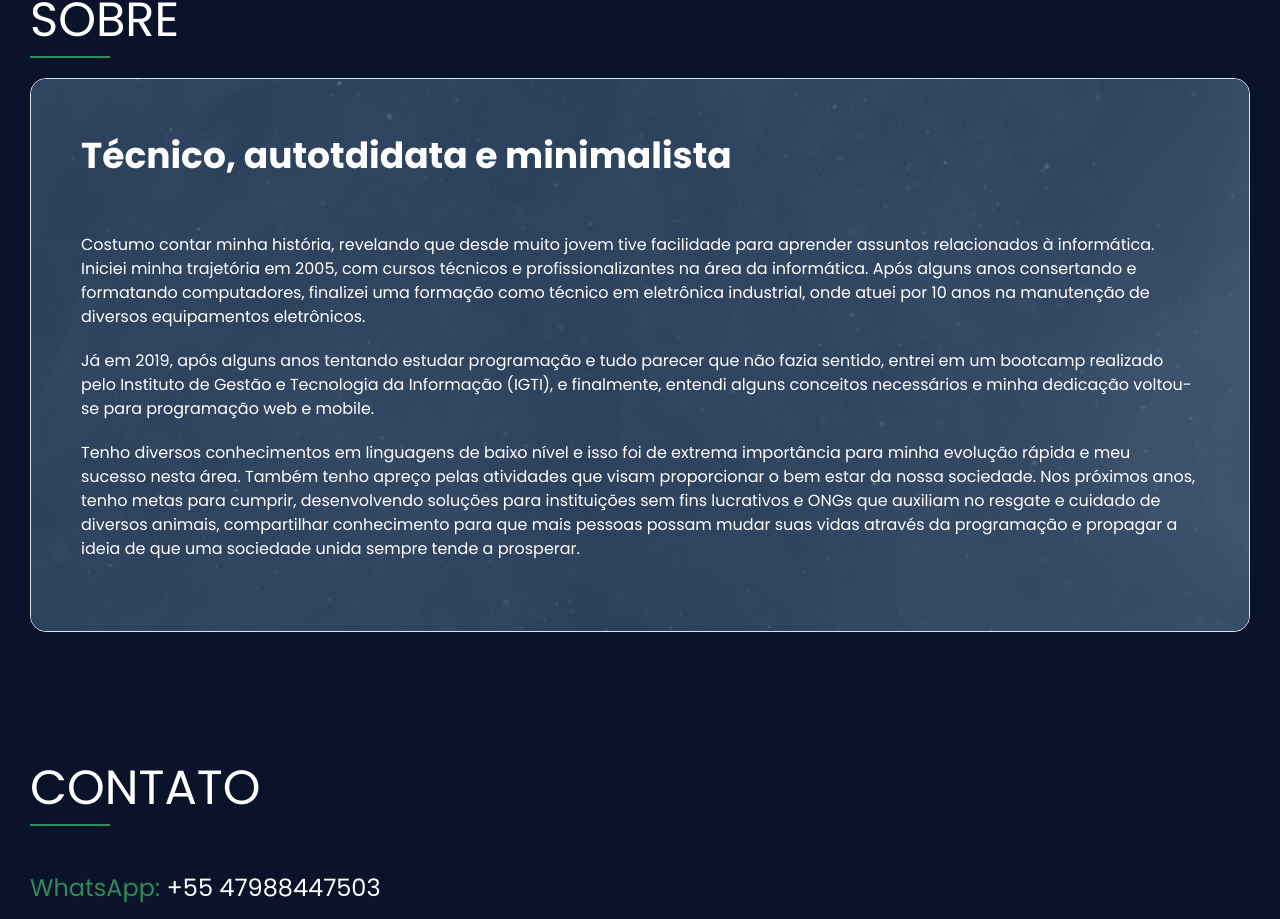
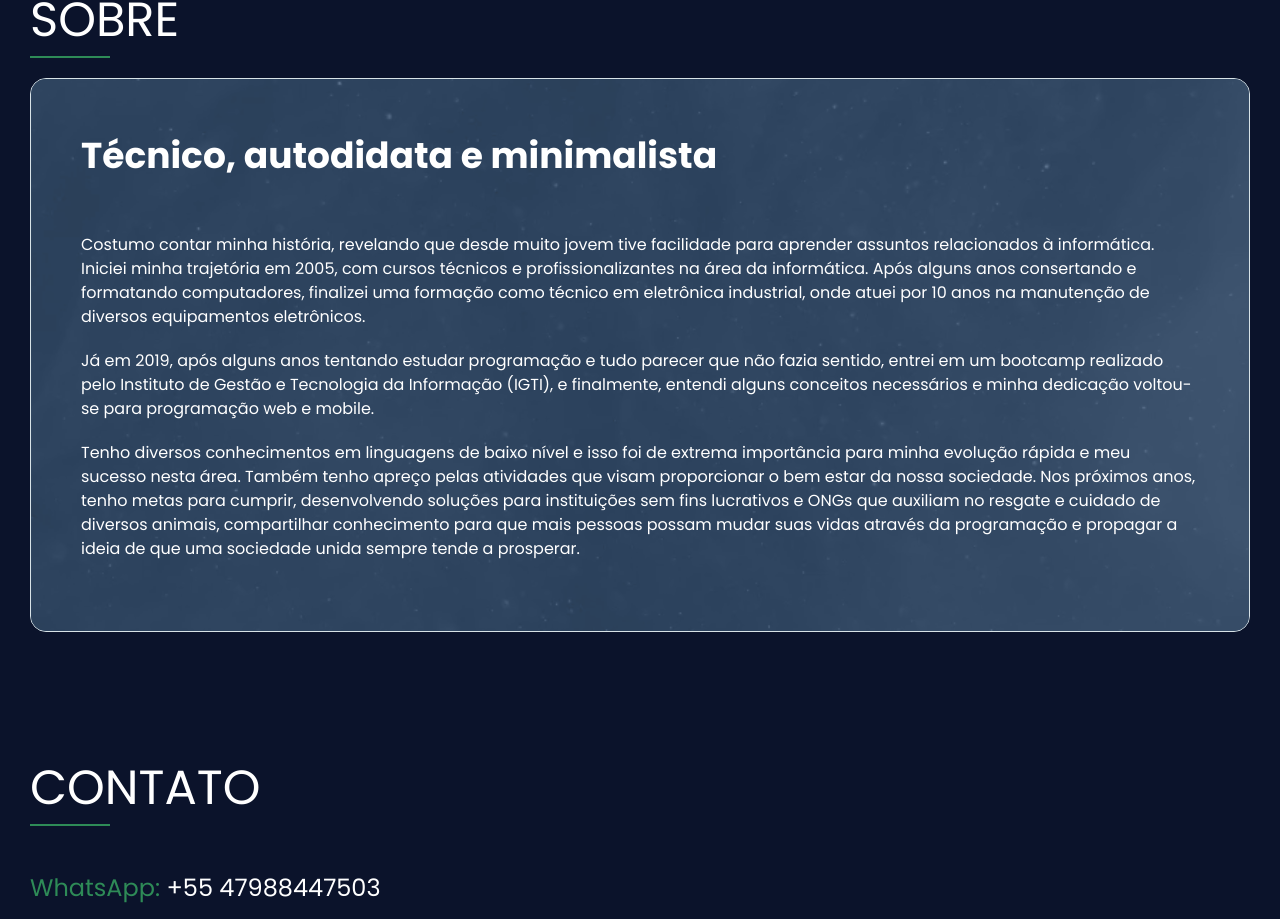
Before and after one commit to viperluan/portfolio, a React (Vite) app: page / in a window 1280 px wide. Shown: the part 2992-3911 px from the top of the page. Built offline with nearby package versions, Linux system fonts and the light colour scheme; no server answers.

Commit message:
corrige título

```diff
--- a/src/components/layout/section/about/index.tsx
+++ b/src/components/layout/section/about/index.tsx
@@ -8,7 +8,7 @@ const About = () => {
       <div className="about-content-and-title-container">
         <Title text="Sobre" />
         <div className="about-content-container">
-          <h1>Técnico, autotdidata e minimalista</h1>
+          <h1>Técnico, autodidata e minimalista</h1>
 
           <p>
             Costumo contar minha história, revelando que desde muito jovem tive facilidade para
```
